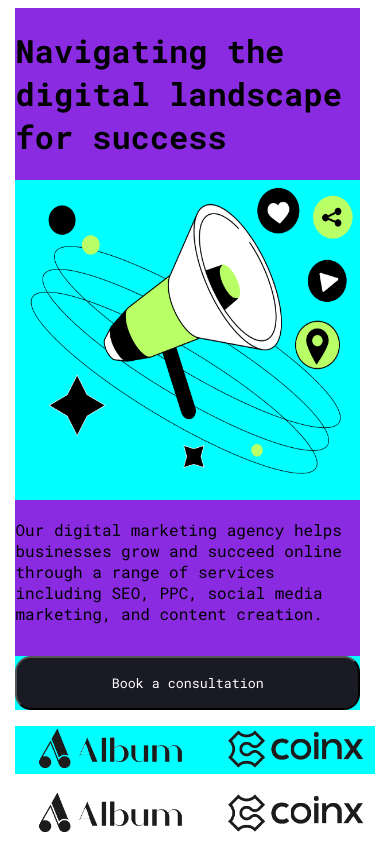
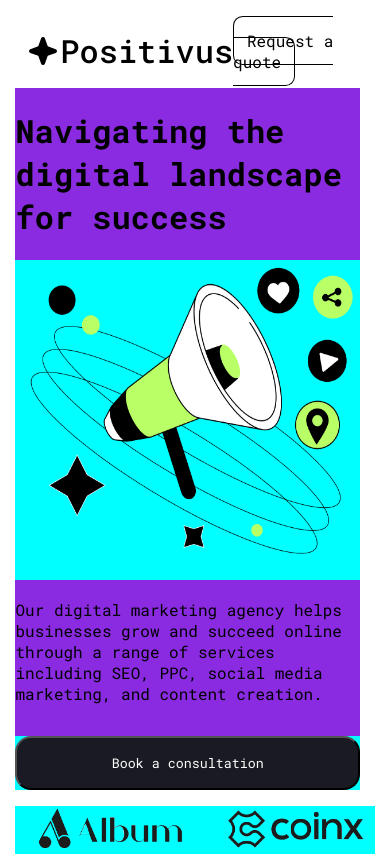
Before and after one commit to Mouuheb/positifis, a React (Vite) app: page / in a window 390 px wide. Shown: the top 856 px of the page. Built offline with nearby package versions, Linux system fonts and the light colour scheme.

Commit message:
all mobile responsive

```diff
--- a/src/pages/nav/Nav.jsx
+++ b/src/pages/nav/Nav.jsx
@@ -15,7 +15,7 @@ const Nav = () => {
             <div className='p2'>
                 {data.pageLink.map((link,index) =>{
                     return(
-                        <a key={index} href={link.path} >{link.name}</a>
+                        <a className='links' key={index} href={link.path} >{link.name}</a>
                     )
                 } )}
                 {data.navBtn.vzbl && <a className='btn' href={data.path} >{data.navBtn.btnText}</a> }
--- a/src/pages/nav/nav.css
+++ b/src/pages/nav/nav.css
@@ -1,17 +1,17 @@
-
-.nav{
+@media screen and (min-width: 800px) {
+    .nav {
         align-items: center;
         top: 0;
         left: 0;
         position: fixed;
         z-index: 9;
         width: 90%;
-    height: 5rem ;
+        height: 5rem;
         background-color: var(--color-white);
         margin: 0 5%;
     }
 
-.nav .logo{
+    .nav .logo {
         display: flex;
         flex-direction: row;
         text-align: center;
@@ -19,14 +19,14 @@
         gap: 0.1rem;
     }
 
-.nav .logo .icon{
+    .nav .logo .icon {
         size: 12rem;
         height: 2rem;
         width: 2rem;
         color: var(--color-text);
     }
 
-.nav .logo h1{
+    .nav .logo h1 {
         color: var(--color-text);
         font-weight: 500;
     }
@@ -34,7 +34,7 @@
 
 
 
-.nav .p1{
+    .nav .p1 {
 
         display: flex;
         flex-direction: row;
@@ -44,21 +44,75 @@
     }
 
 
-.nav .p1 .p2 a{
+    .nav .p1 .p2 a {
         margin: 0 1rem;
         color: var(--color-text);
         text-decoration: none;
 
     }
 
-.nav .p1 .p2 a:hover{
+    .nav .p1 .p2 a:hover {
         margin: 0 1rem;
         color: var(--color-text);
         text-decoration: double;
 
     }
 
-.nav .p1 .btn{
+    .nav .p1 .btn {
+        border-radius: .6rem;
+        border: solid 1px var(--color-text);
+        align-items: center;
+        text-align: center;
+        padding: .8rem;
+    }
+}
+
+@media screen and (max-width: 800px){
+
+    .nav {
+        align-items: center;
+        top: 0;
+        left: 0;
+        position: flex;
+        z-index: 9;
+        width: 90%;
+        height: 5rem;
+        background-color: var(--color-white);
+        margin: 0 5%;
+    }
+
+    .nav .logo {
+        display: flex;
+        flex-direction: row;
+        text-align: center;
+        align-items: center;
+        gap: 0.1rem;
+    }
+
+    .nav .logo .icon {
+        size: 12rem;
+        height: 2rem;
+        width: 2rem;
+        color: var(--color-text);
+    }
+
+    .nav .logo h1 {
+        color: var(--color-text);
+        font-weight: 500;
+    }
+
+
+
+
+    .nav .p1 {
+
+        display: flex;
+        flex-direction: row;
+        align-items: center;
+        justify-content: space-between;
+
+    }
+    .nav .p1 .btn {
         border-radius: .6rem;
         border: solid 1px var(--color-text);
         align-items: center;
@@ -66,9 +120,13 @@
         padding: .8rem;
     }
 
-@media screen and (max-width: 800px){
-    .nav{
+
+
+
+
+    .nav .p2 .links{
         display: none;
     }
 
+
 }
```
Lines whose indentation alone changed are shown as unchanged.
